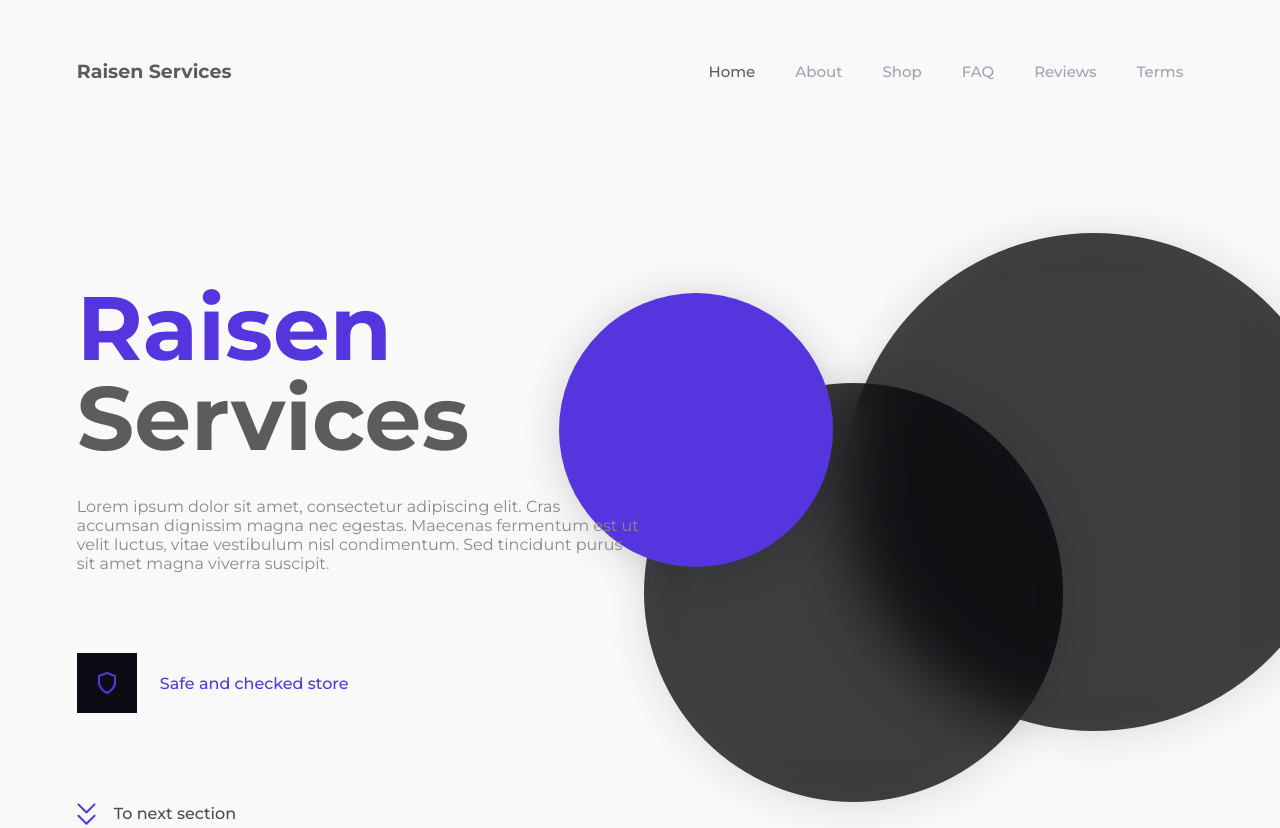
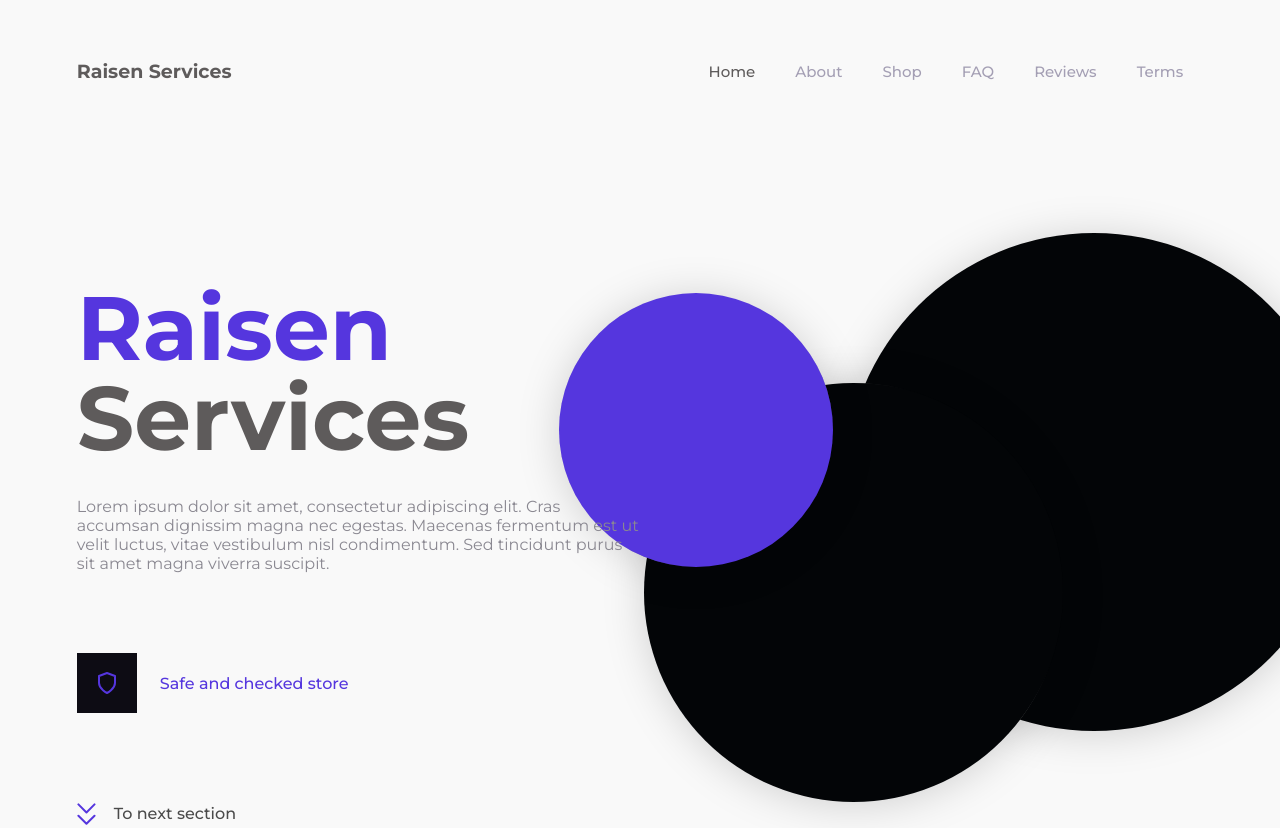
Before and after one commit to raisenshops/raisenshops.github.io, a plain HTML site: page index.html in a window 1280 px wide. Shown: the top 828 px of the page. Drawn offline with nearby package versions, Linux system fonts and the light colour scheme; a script that the page names is missing.

Commit message:
Update colors.css

```diff
--- a/assets/css/colors.css
+++ b/assets/css/colors.css
@@ -15,7 +15,7 @@
     --backgroundMain: #F9F9F9;
     --backgroundSecond: #0D0C14;
     --colorMain: #5536DE;
-    --circleColor: rgba(3, 5, 7, 0.74);
+    --circleColor: #030507;
     --colorText: #8a8891;
     --colorDefault: #5e5b5b;
 }
```
